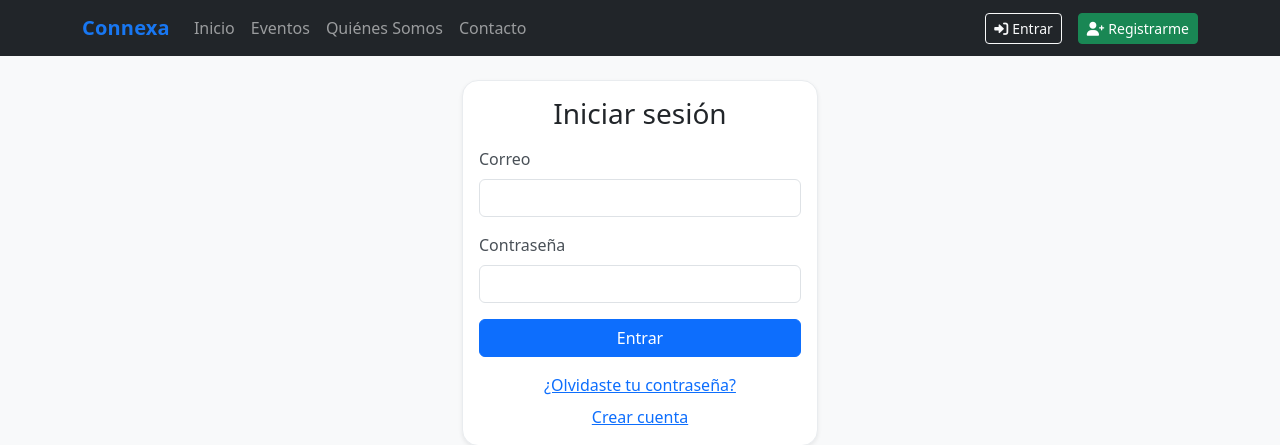
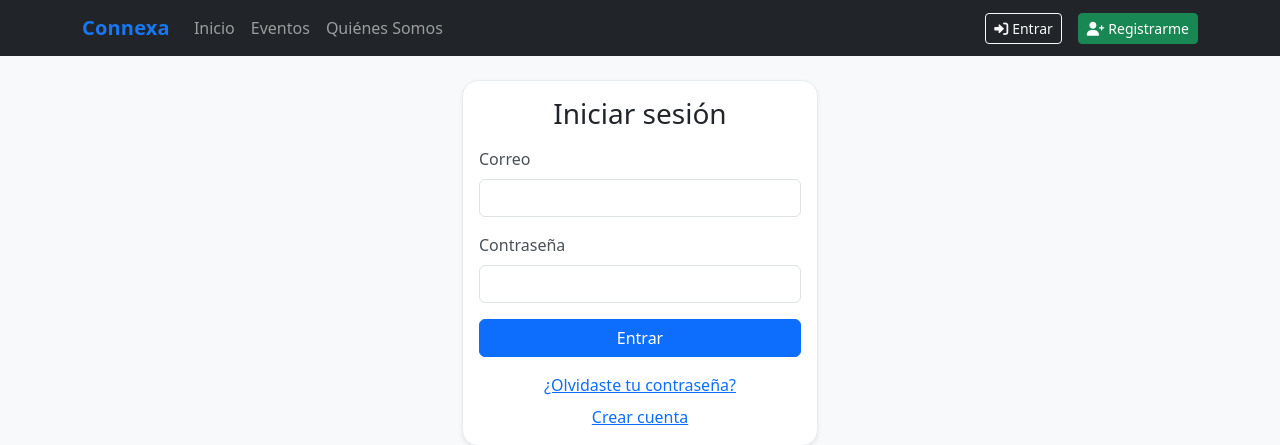
Before and after one commit to adrian260507/proyecto, a Flask app: a page that uses templates/base.html in a window 1280 px wide. Shown: the top 445 px of the page. Run offline with Flask 3, Linux system fonts and the light colour scheme.

Commit message:
Update base.html

```diff
--- a/templates/base.html
+++ b/templates/base.html
@@ -74,8 +74,6 @@
         <!-- Enlace a Quiénes Somos -->
         <li class="nav-item"><a class="nav-link" href="{{ url_for('publico.quienes_somos') }}">Quiénes Somos</a></li>
 
-        <!-- Enlace a Contacto -->
-        <li class="nav-item"><a class="nav-link" href="{{ url_for('publico.contacto') }}">Contacto</a></li>
       </ul>
 
       <div class="nav-user-actions">
```
